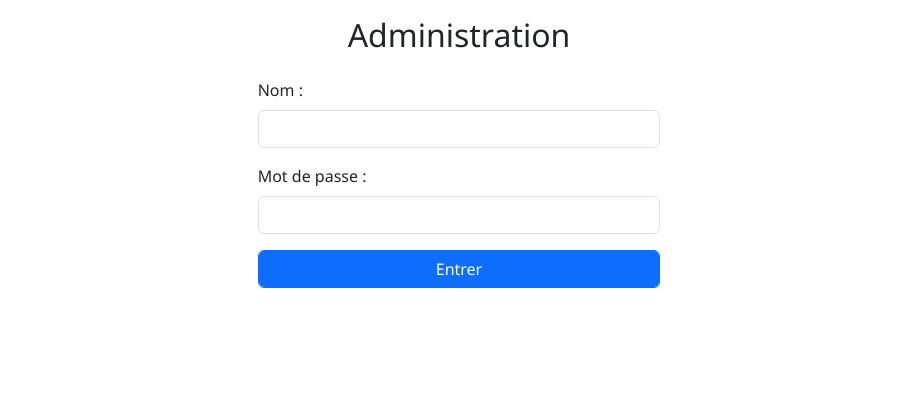
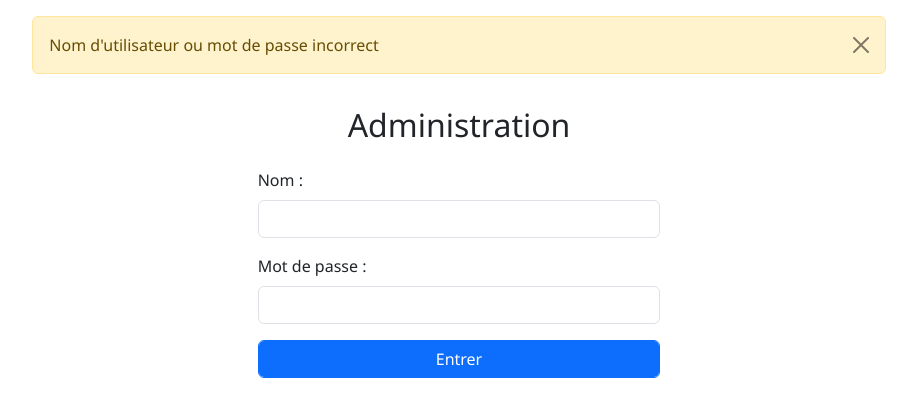
Before and after one commit to the8Proffesional/FLASK, a Flask app: page /admin in a window 1280 px wide. Shown: the part 96-513 px from the top of the page, without its empty margins (181-1098 px from the left). Run offline with Flask 3, Linux system fonts and the light colour scheme.

Commit message:
add alerte message

```diff
--- a/Site/admin/admin.py
+++ b/Site/admin/admin.py
@@ -18,7 +18,7 @@ def admin():
     if 'user' in session:
         return redirect(url_for('dashbord.dashbord_page'))
     else:
-        return render_template("admin.html")
+        return render_template("admin.html", message = "Nom d'utilisateur ou mot de passe incorrect")
 
 @adminstration.route('/logout')
 def logout():
--- a/Site/templates/admin.html
+++ b/Site/templates/admin.html
@@ -4,9 +4,16 @@
 {% block body %}
 <div class="container-fluid">
     <div class="row">
+        {% if message %}
+        <div class="col-8 mx-auto my-3 alert alert-warning alert-dismissible fade show" role="alert">
+          {{ message }}
+          <button type="button" class="btn-close" data-bs-dismiss="alert" aria-label="Close"></button>
+        </div>
+        {% endif %}
         <div class="col-12 text-center my-3">
             <h2>Administration</h2>
         </div>
+
         <form class="col-8  mx-auto col-lg-4 col-md-6" method="POST">
             <div class="mb-3">
               <label for="nom" class="form-label">Nom :</label>
--- a/Site/templates/update_arondissement.html
+++ b/Site/templates/update_arondissement.html
@@ -8,6 +8,7 @@
             <div class="text-center">
                 <h2>Modifier Arrondissement</h2>
                 <p>Bienvenue, {{ name }}, sur la modification arrondissement. <a class="mx-3 btn btn-primary" href="{{ url_for('admin.logout') }}"">Déconnecter</a></p>
+                <p><a href="{{ url_for('arrondissement.manage_Arrondissements') }}">Retour à la page gestion arrondissements</a> </p>
             </div>
 
            <form method="POST">
```
Also changed, not shown: instance/site.db.
